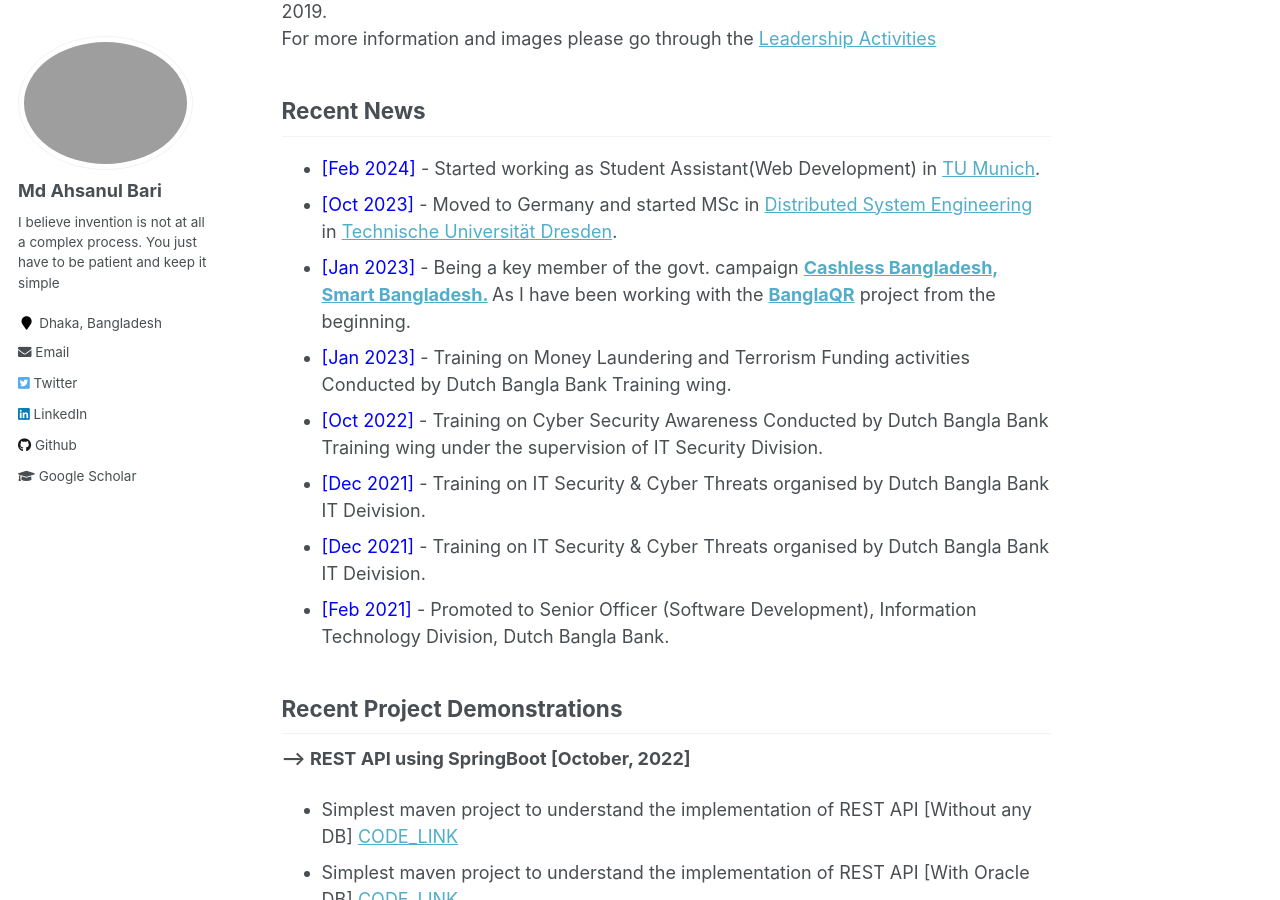
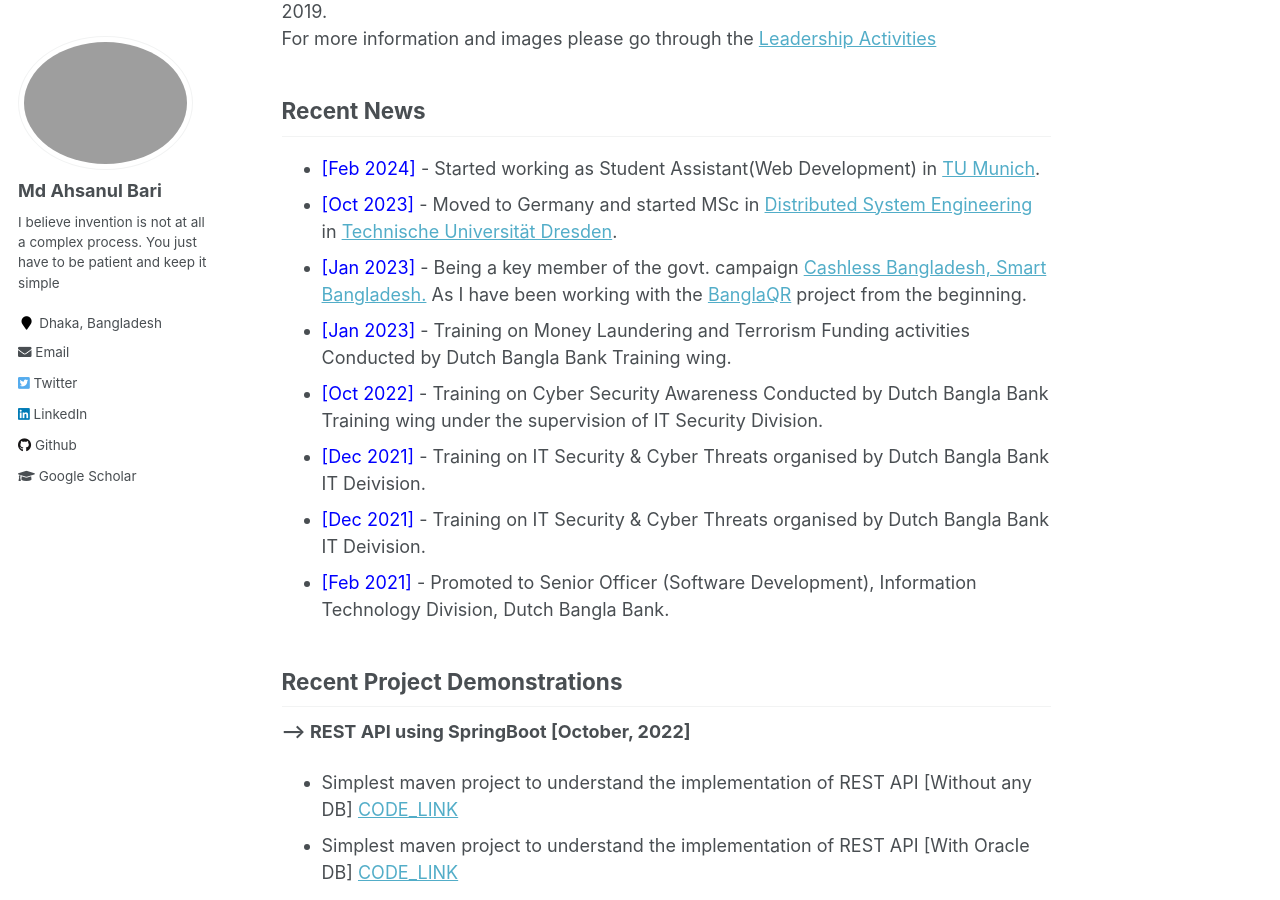
Before and after one commit to AhsanulBariRomi/ahsanul-bari.github.io, a Jekyll site: the page built from _pages/about.md, in a window 1280 px wide and 900 px high, scrolled down 616 px. Built offline with Jekyll 4.4.1, drawn with Linux system fonts in a browser that asks for light colours.

Commit message:
Update about.md

```diff
--- a/_pages/about.md
+++ b/_pages/about.md
@@ -27,7 +27,7 @@ For more information and images please go through the [Leadership Activities](ht
 ## Recent News
 - <span style="color:Blue"> [Feb 2024] </span> - Started working as Student Assistant(Web Development) in [TU Munich](https://www.tum.de/).
 - <span style="color:Blue"> [Oct 2023] </span> - Moved to Germany and started MSc in [Distributed System Engineering](https://tu-dresden.de/ing/informatik/studium/studienangebot/master-studiengaenge/distributed-systems-engineering) in [Technische Universität Dresden](https://tu-dresden.de/).
-- <span style="color:Blue"> [Jan 2023] </span> - Being a key member of the govt. campaign <b> [Cashless Bangladesh, Smart Bangladesh.](https://thefinancialexpress.com.bd/economy/cashless-bd-campaign-starts-in-dhaka-1674098317) </b> As I have been working with the <b>[BanglaQR](https://sslcommerz.com/bangla-qr/)</b> project from the beginning.
+- <span style="color:Blue"> [Jan 2023] </span> - Being a key member of the govt. campaign [Cashless Bangladesh, Smart Bangladesh.](https://thefinancialexpress.com.bd/economy/cashless-bd-campaign-starts-in-dhaka-1674098317)  As I have been working with the [BanglaQR](https://sslcommerz.com/bangla-qr/) project from the beginning.
 - <span style="color:Blue"> [Jan 2023] </span> - Training on Money Laundering and Terrorism Funding activities Conducted by Dutch Bangla Bank Training wing.
 - <span style="color:Blue"> [Oct 2022] </span> - Training on Cyber Security Awareness Conducted by Dutch Bangla Bank Training wing under the supervision of IT Security Division.
 - <span style="color:Blue"> [Dec 2021] </span> - Training on IT Security & Cyber Threats organised by Dutch Bangla Bank IT Deivision.
```
